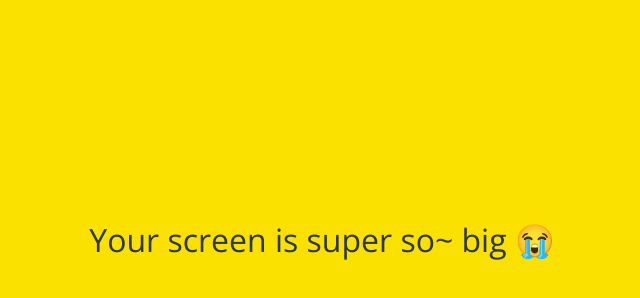
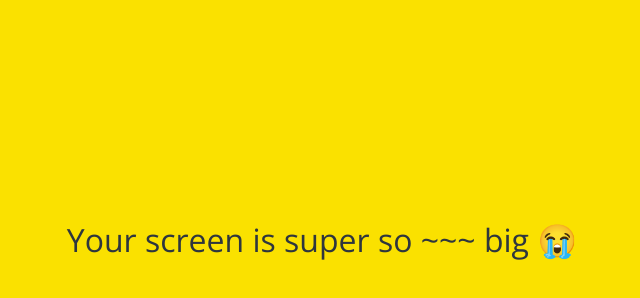
Before and after one commit to maark1106/kokoa-clone-2023, a plain HTML site: page friends.html in a window 1280 px wide. Shown: the part 160-458 px from the top of the page, without its empty margins (318-958 px from the left). Drawn offline with nearby package versions, Linux system fonts and the light colour scheme.

Commit message:
Update friends.html

```diff
--- a/friends.html
+++ b/friends.html
@@ -107,7 +107,7 @@
     </div>
 
     <div id="no-mobile">
-      <span>Your screen is super so~ big 😭</span>
+      <span>Your screen is super so ~~~ big 😭</span>
     </div>
 
     <script
```
